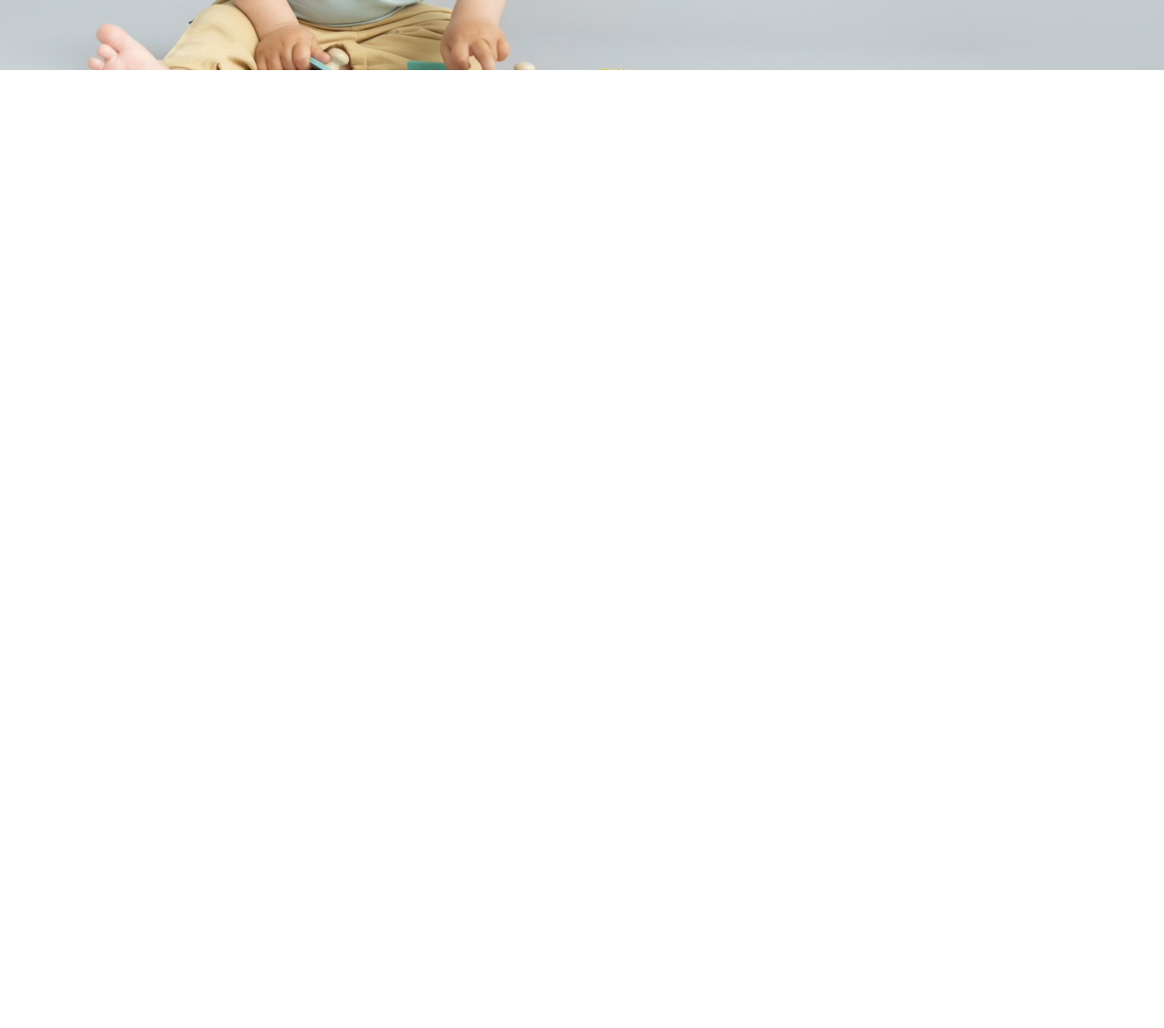
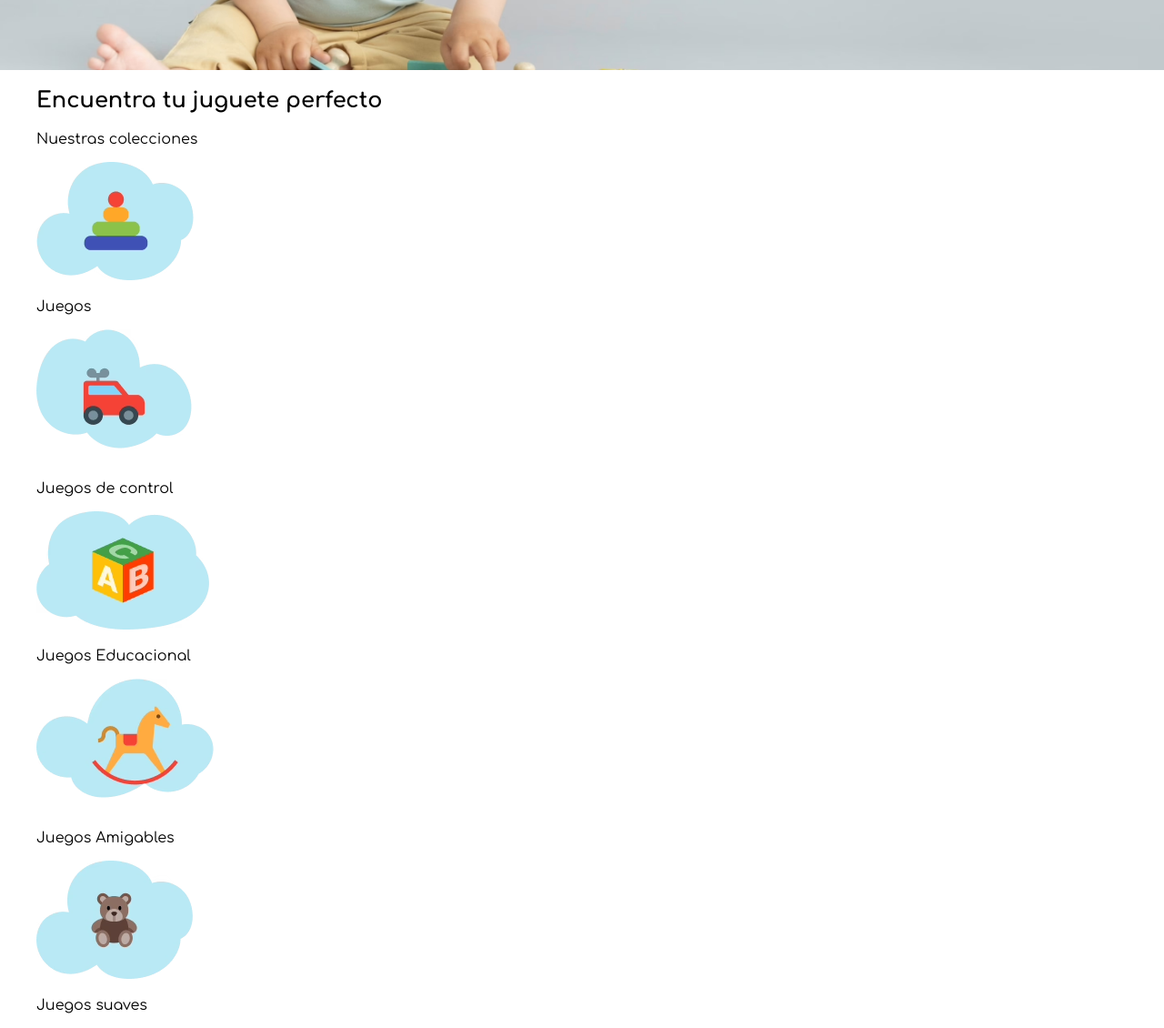
Before and after one commit to devchris03/Rainboow, a website: page index.html in a window 1280 px wide. Shown: the part 546-1676 px from the top of the page at 91% size. Before the commit the page ends 800 px from the top, so only its background shows below. Drawn offline with Linux system fonts and the light colour scheme.

Commit message:
build: crea estructura a la seccion de categias

```diff
--- a/index.html
+++ b/index.html
@@ -10,7 +10,7 @@
     <header class="header">
         <div class="header__content wrapper">
             <img class="header__logo" src="./build/img/logo.svg" alt="Logo Rainboow rattles" width="100" height="30"/>
-            <nav class="nav">
+            <nav class="nav" aria-label="Principal">
                 <a href="#" class="nav__link">Inicio</a>
                 <a href="#" class="nav__link">Tienda</a>
                 <a href="#" class="nav__link">Página</a>
@@ -31,5 +31,55 @@
             </div>
         </div>
     </div> <!-- hero -->
+    <main>
+        <section class="category" aria-labelledby="category">
+            <div class="category__content wrapper">
+                <h2 class="category__title" id="category">Encuentra tu juguete perfecto</h2>
+                <p class="category__text">Nuestras colecciones</p>
+                <div class="category__list">
+                    <div class="category__type">
+                        <picture>
+                            <source srcset="./build/img/juegos.avif" type="image/avif">
+                            <source srcset="./build/img/juegos.webp" type="image/webp">
+                            <img loading="lazy" src="./build/img/juegos.png" alt="Piezas de juegos de color rojo, verde y amarillo">
+                        </picture>
+                        <p class="category__name">Juegos</p>
+                    </div> <!-- type -->
+                    <div class="category__type">
+                        <picture>
+                            <source srcset="./build/img/control.avif" type="image/avif">
+                            <source srcset="./build/img/control.webp" type="image/webp">
+                            <img loading="lazy" src="./build/img/control.png" alt="Dibujo de carrito rojo">
+                        </picture>
+                        <p class="category__name">Juegos de control</p>
+                    </div> <!-- type -->
+                    <div class="category__type">
+                        <picture>
+                            <source srcset="./build/img/educacion.avif" type="image/avif">
+                            <source srcset="./build/img/educacion.webp" type="image/webp">
+                            <img loading="lazy" src="./build/img/educacion.png" alt="Juegue ruby con letras en uno de sus lados">
+                        </picture>
+                        <p class="category__name">Juegos Educacional</p>
+                    </div> <!-- type -->
+                    <div class="category__type">
+                        <picture>
+                            <source srcset="./build/img/ecologico.avif" type="image/avif">
+                            <source srcset="./build/img/ecologico.webp" type="image/webp">
+                            <img loading="lazy" src="./build/img/ecologico.png" alt="Dibujo de caballo juguete con tono mostaza">
+                        </picture>
+                        <p class="category__name">Juegos Amigables</p>
+                    </div> <!-- type -->
+                    <div class="category__type">
+                        <picture>
+                            <source srcset="./build/img/peluche.avif" type="image/avif">
+                            <source srcset="./build/img/peluche.webp" type="image/webp">
+                            <img loading="lazy" src="./build/img/peluche.png" alt="Peluche en tono grid y blanco">
+                        </picture>
+                        <p class="category__name">Juegos suaves</p>
+                    </div> <!-- type -->
+                </div>
+            </div>
+        </section> <!-- categories -->
+    </main>
 </body>
 </html>
--- a/src/scss/desing/content/_index.scss
+++ b/src/scss/desing/content/_index.scss
@@ -1 +1,2 @@
 @forward './hero';
+@forward './category';
```
Also changed, not shown: src/scss/desing/content/_category.scss (added).
